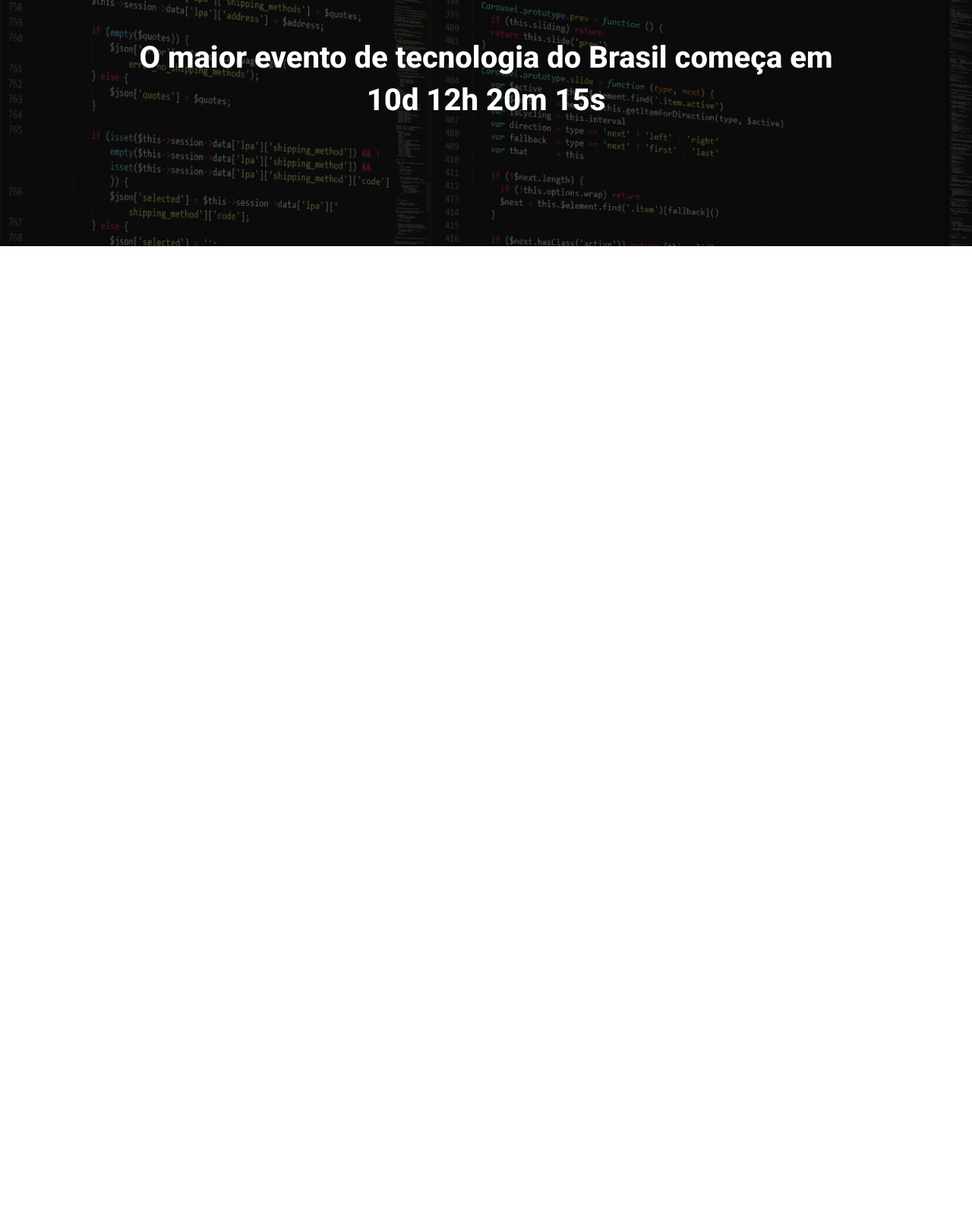
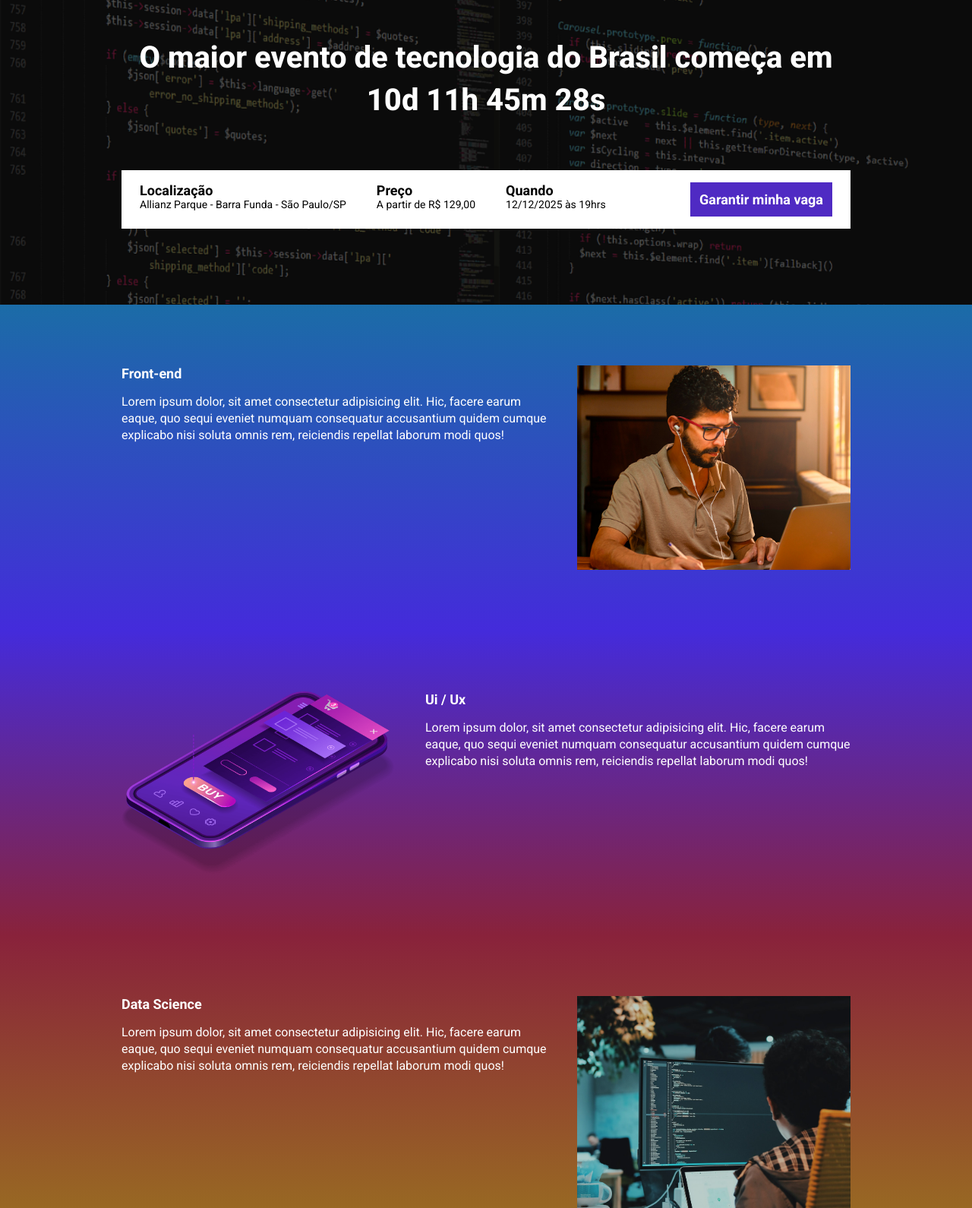
Before and after one commit to DaniloMachuca/ebac_talks, a website built with Parcel: page src/index.html in a window 1280 px wide. Shown: the part 160-1750 px from the top of the page at 76% size. Before the commit the page ends 800 px from the top, so only its background shows below. Built offline with nearby package versions, Linux system fonts and the light colour scheme.

Commit message:
criando a contagem regressiva

```diff
--- a/package.json
+++ b/package.json
@@ -4,6 +4,7 @@
   "description": "",
   "scripts": {
     "test": "echo \"Error: no test specified\" && exit 1",
+    "build": "parcel build src/index.html",
     "dev": "parcel src/index.html src/styles/main.scss src/scripts/main.js"
   },
   "keywords": [],
@@ -13,6 +14,7 @@
   "devDependencies": {
     "@parcel/transformer-sass": "^2.14.4",
     "parcel": "^2.14.4",
-    "sharp": "^0.33.5"
+    "sharp": "^0.33.5",
+    "svgo": "^3.3.2"
   }
 }
--- a/src/index.html
+++ b/src/index.html
@@ -10,6 +10,7 @@
       href="https://fonts.googleapis.com/css2?family=Roboto:ital,wght@0,100..900;1,100..900&display=swap"
       rel="stylesheet"
     />
+    <link rel="stylesheet" href="https://unpkg.com/aos@next/dist/aos.css" />
     <link rel="stylesheet" href="styles/main.scss" />
   </head>
   <body>
@@ -17,11 +18,85 @@
       <div class="container">
         <img class="hero__logo" src="./images/ebac_logo.svg" alt="EBAC" />
         <p class="hero__text">
-          O maior evento de tecnologia do Brasil começa em 10d 12h 20m 15s
+          <span id="contador"></span>
         </p>
+        <div class="infos-bar">
+          <ul class="infos-bar__infos">
+            <li class="infos-bar__infos__item">
+              <b>Localização</b>
+              Allianz Parque - Barra Funda - São Paulo/SP
+            </li>
+            <li class="infos-bar__infos__item">
+              <b>Preço</b>
+              A partir de R$ 129,00
+            </li>
+            <li class="infos-bar__infos__item">
+              <b>Quando</b>
+              12/12/2025 às 19hrs
+            </li>
+          </ul>
+          <a class="btn btn--primary" href="#">Garantir minha vaga</a>
+        </div>
       </div>
     </header>
+    <section class="event event--frontend">
+      <div class="container" data-aos="fade-right">
+        <div class="event__details">
+          <h2 class="event__details__title">Front-end</h2>
+          <p class="event__details__description">
+            Lorem ipsum dolor, sit amet consectetur adipisicing elit. Hic,
+            facere earum eaque, quo sequi eveniet numquam consequatur
+            accusantium quidem cumque explicabo nisi soluta omnis rem,
+            reiciendis repellat laborum modi quos!
+          </p>
+        </div>
+        <img class="event__image" src="./images/frontend.png" alt="Front-end" />
+      </div>
+    </section>
+    <section class="event event--ux-ui event--image-left">
+      <div class="container" data-aos="fade-left">
+        <div class="event__details">
+          <h2 class="event__details__title">Ui / Ux</h2>
+          <p class="event__details__description">
+            Lorem ipsum dolor, sit amet consectetur adipisicing elit. Hic,
+            facere earum eaque, quo sequi eveniet numquam consequatur
+            accusantium quidem cumque explicabo nisi soluta omnis rem,
+            reiciendis repellat laborum modi quos!
+          </p>
+        </div>
+        <img class="event__image" src="./images/ui-ux.png" alt="UI / UX" />
+      </div>
+    </section>
+    <section class="event event--data-science">
+      <div class="container" data-aos="fade-right">
+        <div class="event__details">
+          <h2 class="event__details__title">Data Science</h2>
+          <p class="event__details__description">
+            Lorem ipsum dolor, sit amet consectetur adipisicing elit. Hic,
+            facere earum eaque, quo sequi eveniet numquam consequatur
+            accusantium quidem cumque explicabo nisi soluta omnis rem,
+            reiciendis repellat laborum modi quos!
+          </p>
+        </div>
+        <img class="event__image" src="./images/data.png" alt="data science" />
+      </div>
+    </section>
+    <section class="event event--backend event--image-left">
+      <div class="container" data-aos="fade-left">
+        <div class="event__details">
+          <h2 class="event__details__title">Backend</h2>
+          <p class="event__details__description">
+            Lorem ipsum dolor, sit amet consectetur adipisicing elit. Hic,
+            facere earum eaque, quo sequi eveniet numquam consequatur
+            accusantium quidem cumque explicabo nisi soluta omnis rem,
+            reiciendis repellat laborum modi quos!
+          </p>
+        </div>
+        <img class="event__image" src="./images/backend.png" alt="backend" />
+      </div>
+    </section>
 
+    <script src="https://unpkg.com/aos@next/dist/aos.js"></script>
     <script src="scripts/main.js"></script>
   </body>
 </html>
--- a/src/scripts/main.js
+++ b/src/scripts/main.js
@@ -1 +1,46 @@
-console.log("Hello from main.js");
+AOS.init();
+//Pega a data do evento
+const eventDate = new Date("Apr 18, 2025 19:00:00");
+const eventTimeStamp = eventDate.getTime();
+
+//contador até a data do evento
+const time = setInterval(function () {
+  //pega o tempo atual
+  const now = new Date();
+  const nowTimeStamp = now.getTime();
+
+  //pega o tempo restante
+  const timeToEvent = eventTimeStamp - nowTimeStamp;
+
+  //tempo em milisegundos
+  const days = 1000 * 60 * 60 * 24;
+  const hours = 1000 * 60 * 60;
+  const minutes = 1000 * 60;
+  const seconds = 1000;
+
+  //transforma o tempo restante em dias, horas, minutos e segundos
+  const daysToEvent = Math.floor(timeToEvent / days);
+  const hoursToEvent = Math.floor((timeToEvent % days) / hours);
+  const minutesToEvent = Math.floor((timeToEvent % hours) / minutes);
+  const secondsToEvent = Math.floor((timeToEvent % minutes) / seconds);
+
+  //insere o tempo restante na tela
+  document.getElementById(
+    "contador"
+  ).innerHTML = `O maior evento de tecnologia do Brasil começa em ${daysToEvent}d ${hoursToEvent}h ${minutesToEvent}m ${secondsToEvent}s`;
+
+  if (timeToEvent < 0) {
+    clearInterval(time);
+    document.getElementById(
+      "contador"
+    ).innerHTML = `O maior evento de tecnologia do Brasil já aconteceu!`;
+  }
+}, 10);
+
+//exibir texto ao carregar página
+
+window.onload = function () {
+  document.getElementById(
+    "contador"
+  ).innerHTML = `O maior evento de tecnologia do Brasil começa em 0d 0h 0m 0s`;
+};
--- /dev/null
+++ b/src/styles/_event.scss
@@ -0,0 +1,63 @@
+@use "variables";
+
+.event {
+  padding: 80px 0;
+
+  &--frontend {
+    background-image: linear-gradient(variables.$blue1, variables.$blue2);
+  }
+
+  &--ux-ui {
+    background-image: linear-gradient(variables.$blue2, variables.$pink);
+  }
+
+  &--data-science {
+    background-image: linear-gradient(variables.$pink, variables.$yellow);
+  }
+
+  &--backend {
+    background-image: linear-gradient(variables.$yellow, variables.$pink);
+  }
+
+  &--image-left {
+    .container {
+      flex-direction: row-reverse;
+    }
+  }
+
+  .container {
+    display: flex;
+    gap: 40px;
+  }
+
+  &__image {
+    max-width: 360px;
+  }
+
+  &__details {
+    &__title {
+      font-size: 18px;
+      font-weight: bold;
+      margin-bottom: 16px;
+    }
+
+    &__description {
+      line-height: 22px;
+    }
+  }
+
+  @media (max-width: 640px) {
+    .container {
+      display: block;
+    }
+
+    &__image {
+      width: 100%;
+    }
+
+    &__details {
+      margin-right: 0;
+      margin-bottom: 16px;
+    }
+  }
+}
--- a/src/styles/_hero.scss
+++ b/src/styles/_hero.scss
@@ -1,3 +1,5 @@
+@use "variables";
+
 .hero {
   padding-top: 64px;
   padding-bottom: 100px;
@@ -16,7 +18,7 @@
     left: 0;
     width: 100%;
     height: 100%;
-    background-color: #000;
+    background-color: variables.$secondaryTextColor;
     content: " ";
     opacity: 0.6;
   }
@@ -26,7 +28,6 @@
     margin-bottom: 64px;
     font-size: 40px;
     line-height: 56px;
-    color: #fff;
     font-weight: 800;
     text-align: center;
   }
--- /dev/null
+++ b/src/styles/_variables.scss
@@ -0,0 +1,12 @@
+//cores dos Textos
+$textColor: #fff;
+$secondaryTextColor: #000;
+
+//cores de fundo
+$blue1: #1b6ca7;
+$blue2: #442bdb;
+$pink: #89223b;
+$yellow: #9c791d;
+
+//cor dos botões
+$btnPrimaryColor: #4f2ac3;
--- /dev/null
+++ b/src/styles/components/_buttons.scss
@@ -0,0 +1,25 @@
+@use "../variables";
+
+.btn {
+  padding: 12px;
+  font-size: 18px;
+  font-weight: bold;
+  text-decoration: none;
+  text-align: center;
+  white-space: nowrap;
+
+  &--primary {
+    color: variables.$textColor;
+    background-color: variables.$btnPrimaryColor;
+  }
+
+  @media (max-width: 640px) {
+    display: block;
+    width: 100%;
+  }
+
+  @media (max-width: 1024px) {
+    display: flex;
+    align-items: center;
+  }
+}
--- /dev/null
+++ b/src/styles/components/_infos_bar.scss
@@ -0,0 +1,41 @@
+@use "../variables";
+
+.infos-bar {
+  padding: 16px 24px;
+  background-color: variables.$textColor;
+  display: flex;
+  justify-content: space-between;
+
+  &__infos {
+    display: flex;
+    gap: 40px;
+
+    &__item {
+      font-size: 14px;
+      color: variables.$secondaryTextColor;
+
+      b {
+        color: variables.$secondaryTextColor;
+        font-size: 18px;
+        display: block;
+      }
+    }
+  }
+
+  @media (max-width: 640px) {
+    display: block;
+    &__infos {
+      display: block;
+
+      &__item {
+        margin-bottom: 24px;
+      }
+    }
+  }
+
+  @media (max-width: 1024px) {
+    &__infos {
+      gap: 16px;
+    }
+  }
+}
--- a/src/styles/main.scss
+++ b/src/styles/main.scss
@@ -1,11 +1,16 @@
 @use "hero";
+@use "components/infos_bar";
+@use "components/buttons";
+@use "event";
+@use "variables";
 
 * {
   margin: 0;
   padding: 0;
   box-sizing: border-box;
   font-family: "Roboto", sans-serif;
-  color: #fff;
+  color: variables.$textColor;
+  list-style: none;
 }
 
 .container {
```
Also changed, not shown: 1 other file.
